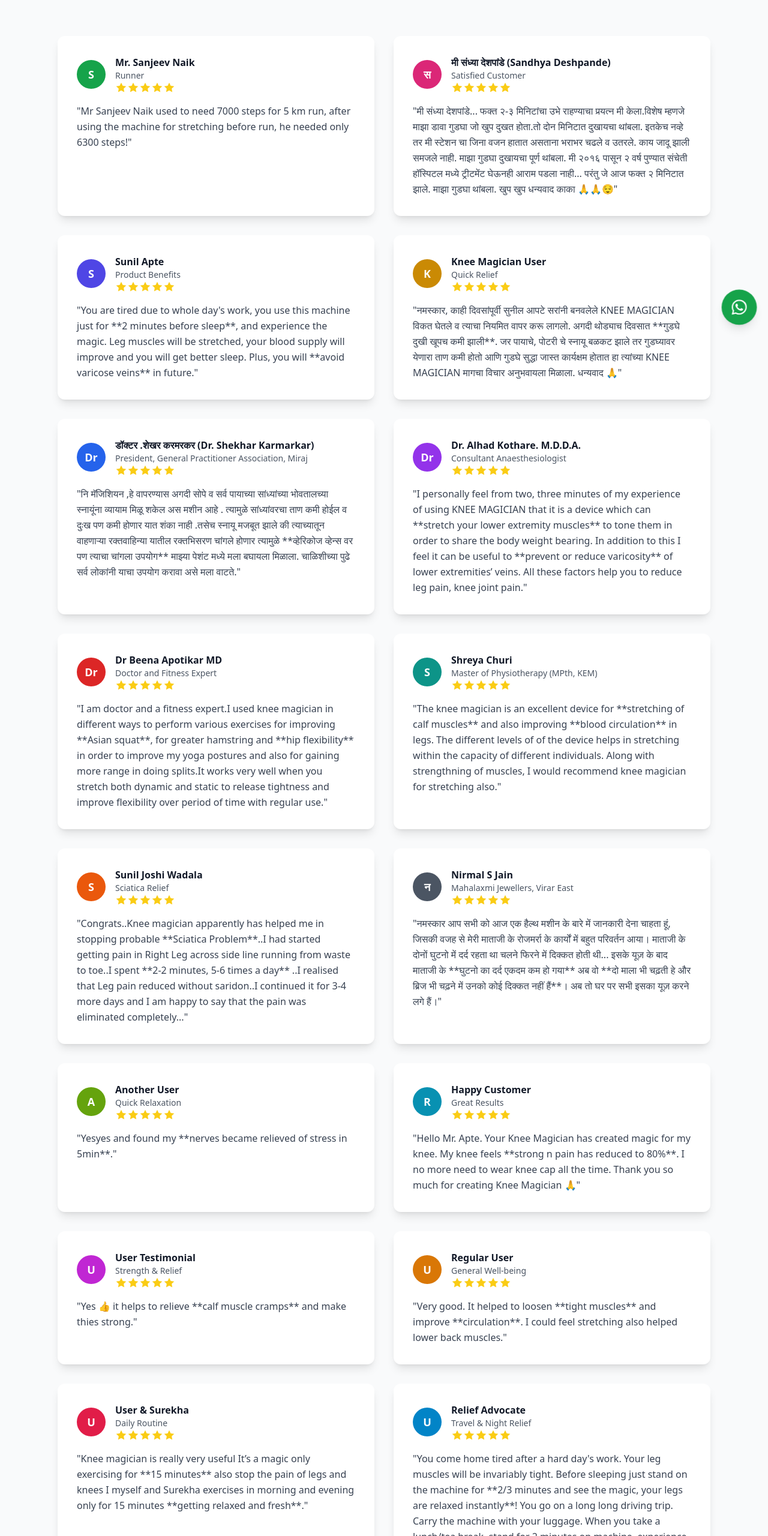
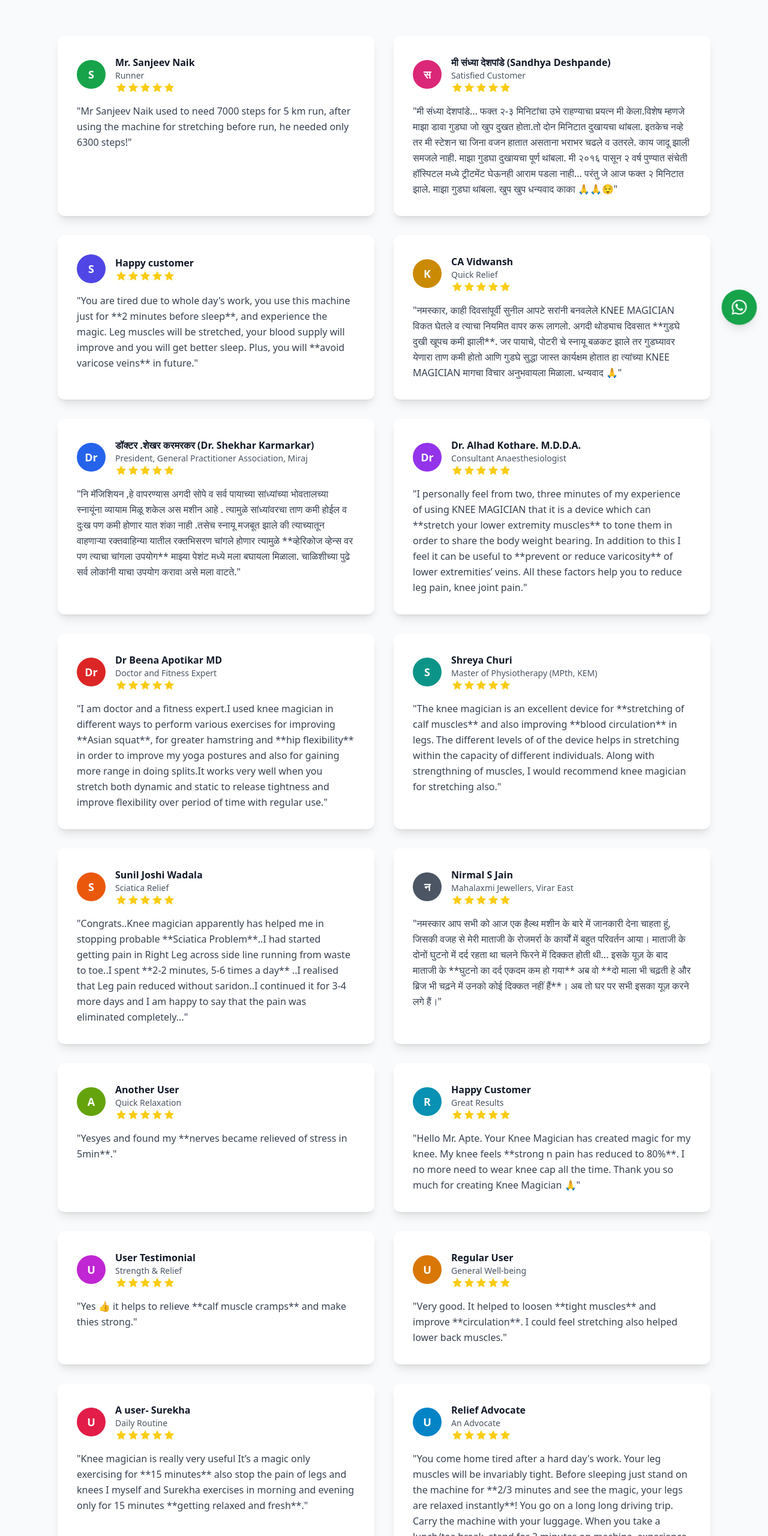
Before and after one commit to topacrobat1/Topacrobat, a plain HTML site: page reviews.html in a window 1280 px wide. Shown: the part 240-2800 px from the top of the page at 60% size. Drawn offline with nearby package versions, Linux system fonts and the light colour scheme.

Commit message:
Update reviews.html

```diff
--- a/reviews.html
+++ b/reviews.html
@@ -35,7 +35,7 @@
         <div class="max-w-7xl mx-auto px-4 sm:px-6 lg:px-8">
             <div class="flex justify-between items-center h-16">
                 <div class="flex items-center">
-                    <h1 class="text-2xl font-bold text-green-800">Topacrobat</h1>
+                    <h1 class="text-2xl font-bold text-green-800">Top Acrobat</h1>
                 </div>
                 <div class="hidden md:block">
                     <div class="ml-10 flex items-baseline space-x-4">
@@ -120,8 +120,7 @@
                     <div class="flex items-center mb-4">
                         <div class="w-12 h-12 bg-indigo-600 rounded-full flex items-center justify-center text-white font-bold text-lg">S</div>
                         <div class="ml-4">
-                            <h3 class="font-semibold text-gray-900">Sunil Apte</h3>
-                            <p class="text-sm text-gray-600">Product Benefits</p>
+                            <h3 class="font-semibold text-gray-900">Happy customer</p>
                             <div class="flex text-yellow-400">
                                 <svg class="w-5 h-5 fill-current" viewBox="0 0 24 24"><path d="M12 2l3.09 6.26L22 9.27l-5 4.87 1.18 6.88L12 17.77l-6.18 3.25L7 14.14 2 9.27l6.91-1.01L12 2z"/></svg>
                                 <svg class="w-5 h-5 fill-current" viewBox="0 0 24 24"><path d="M12 2l3.09 6.26L22 9.27l-5 4.87 1.18 6.88L12 17.77l-6.18 3.25L7 14.14 2 9.27l6.91-1.01L12 2z"/></svg>
@@ -138,7 +137,7 @@
                     <div class="flex items-center mb-4">
                         <div class="w-12 h-12 bg-yellow-600 rounded-full flex items-center justify-center text-white font-bold text-lg">K</div>
                         <div class="ml-4">
-                            <h3 class="font-semibold text-gray-900">Knee Magician User</h3>
+                            <h3 class="font-semibold text-gray-900">CA Vidwansh</h3>
                             <p class="text-sm text-gray-600">Quick Relief</p>
                             <div class="flex text-yellow-400">
                                 <svg class="w-5 h-5 fill-current" viewBox="0 0 24 24"><path d="M12 2l3.09 6.26L22 9.27l-5 4.87 1.18 6.88L12 17.77l-6.18 3.25L7 14.14 2 9.27l6.91-1.01L12 2z"/></svg>
@@ -336,7 +335,7 @@
                     <div class="flex items-center mb-4">
                         <div class="w-12 h-12 bg-rose-600 rounded-full flex items-center justify-center text-white font-bold text-lg">U</div>
                         <div class="ml-4">
-                            <h3 class="font-semibold text-gray-900">User & Surekha</h3>
+                            <h3 class="font-semibold text-gray-900">A user- Surekha</h3>
                             <p class="text-sm text-gray-600">Daily Routine</p>
                             <div class="flex text-yellow-400">
                                 <svg class="w-5 h-5 fill-current" viewBox="0 0 24 24"><path d="M12 2l3.09 6.26L22 9.27l-5 4.87 1.18 6.88L12 17.77l-6.18 3.25L7 14.14 2 9.27l6.91-1.01L12 2z"/></svg>
@@ -355,7 +354,7 @@
                         <div class="w-12 h-12 bg-sky-600 rounded-full flex items-center justify-center text-white font-bold text-lg">U</div>
                         <div class="ml-4">
                             <h3 class="font-semibold text-gray-900">Relief Advocate</h3>
-                            <p class="text-sm text-gray-600">Travel & Night Relief</p>
+                            <p class="text-sm text-gray-600">An Advocate</p>
                             <div class="flex text-yellow-400">
                                 <svg class="w-5 h-5 fill-current" viewBox="0 0 24 24"><path d="M12 2l3.09 6.26L22 9.27l-5 4.87 1.18 6.88L12 17.77l-6.18 3.25L7 14.14 2 9.27l6.91-1.01L12 2z"/></svg>
                                 <svg class="w-5 h-5 fill-current" viewBox="0 0 24 24"><path d="M12 2l3.09 6.26L22 9.27l-5 4.87 1.18 6.88L12 17.77l-6.18 3.25L7 14.14 2 9.27l6.91-1.01L12 2z"/></svg>
@@ -372,7 +371,7 @@
                     <div class="flex items-center mb-4">
                         <div class="w-12 h-12 bg-emerald-600 rounded-full flex items-center justify-center text-white font-bold text-lg">M</div>
                         <div class="ml-4">
-                            <h3 class="font-semibold text-gray-900">Marathi User</h3>
+                            <h3 class="font-semibold text-gray-900">Nitin Pagedar</h3>
                             <p class="text-sm text-gray-600">Plantar Fasciitis & Relaxation</p>
                             <div class="flex text-yellow-400">
                                 <svg class="w-5 h-5 fill-current" viewBox="0 0 24 24"><path d="M12 2l3.09 6.26L22 9.27l-5 4.87 1.18 6.88L12 17.77l-6.18 3.25L7 14.14 2 9.27l6.91-1.01L12 2z"/></svg>
@@ -408,6 +407,9 @@
 
         </div>
     </section>
+    <div class="text-center my-12">
+        <p class="text-2xl text-gray-600 italic font-medium">This is not all, customers have taken the trouble to give their valuable Google reviews</p>
+    <br>
     <!-- Elfsight Google Reviews | Untitled Google Reviews -->
     <script src="https://elfsightcdn.com/platform.js" async></script>
     <div class="elfsight-app-7a56bbfc-da9e-46e4-9984-5ace5214c59b" data-elfsight-app-lazy></div>
```
